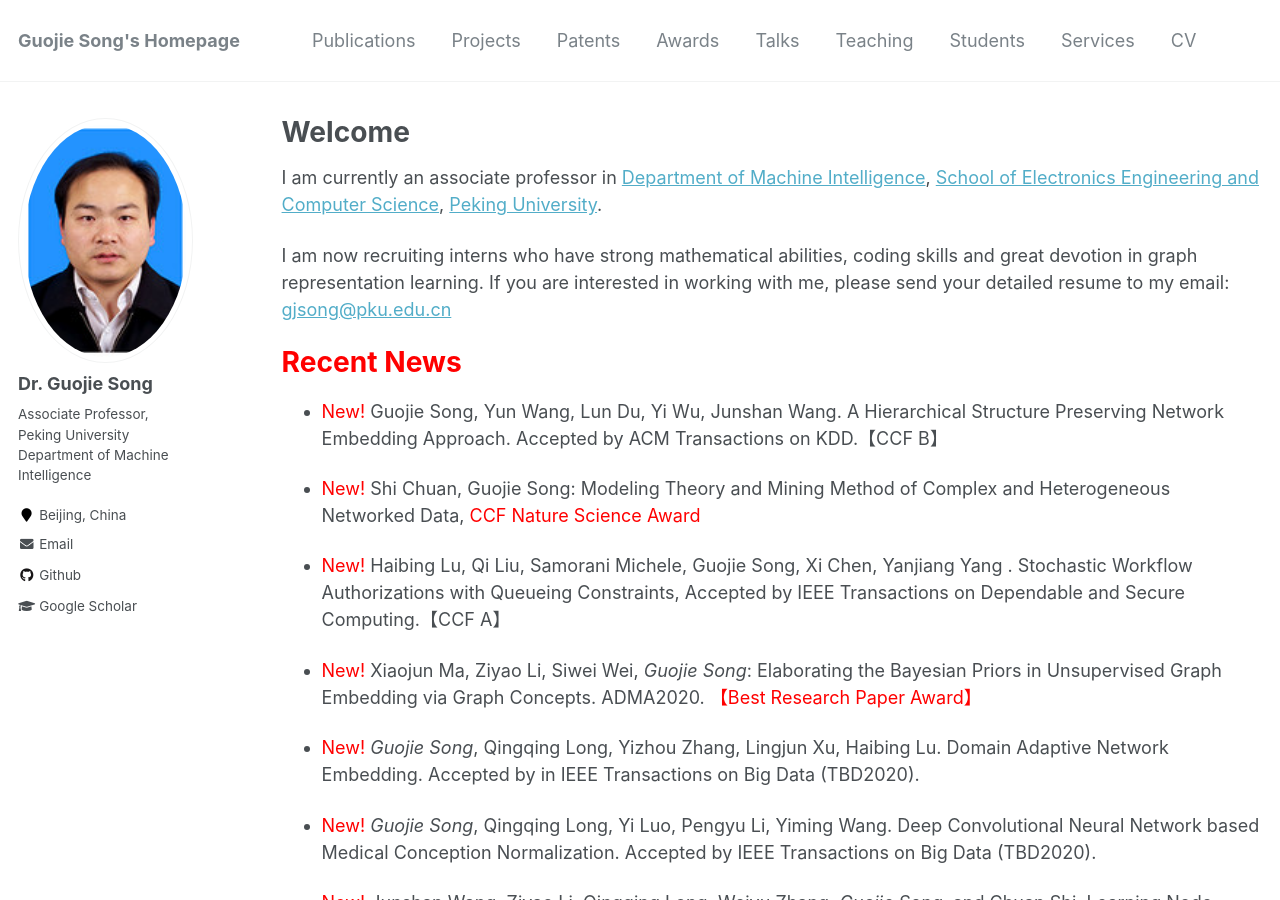
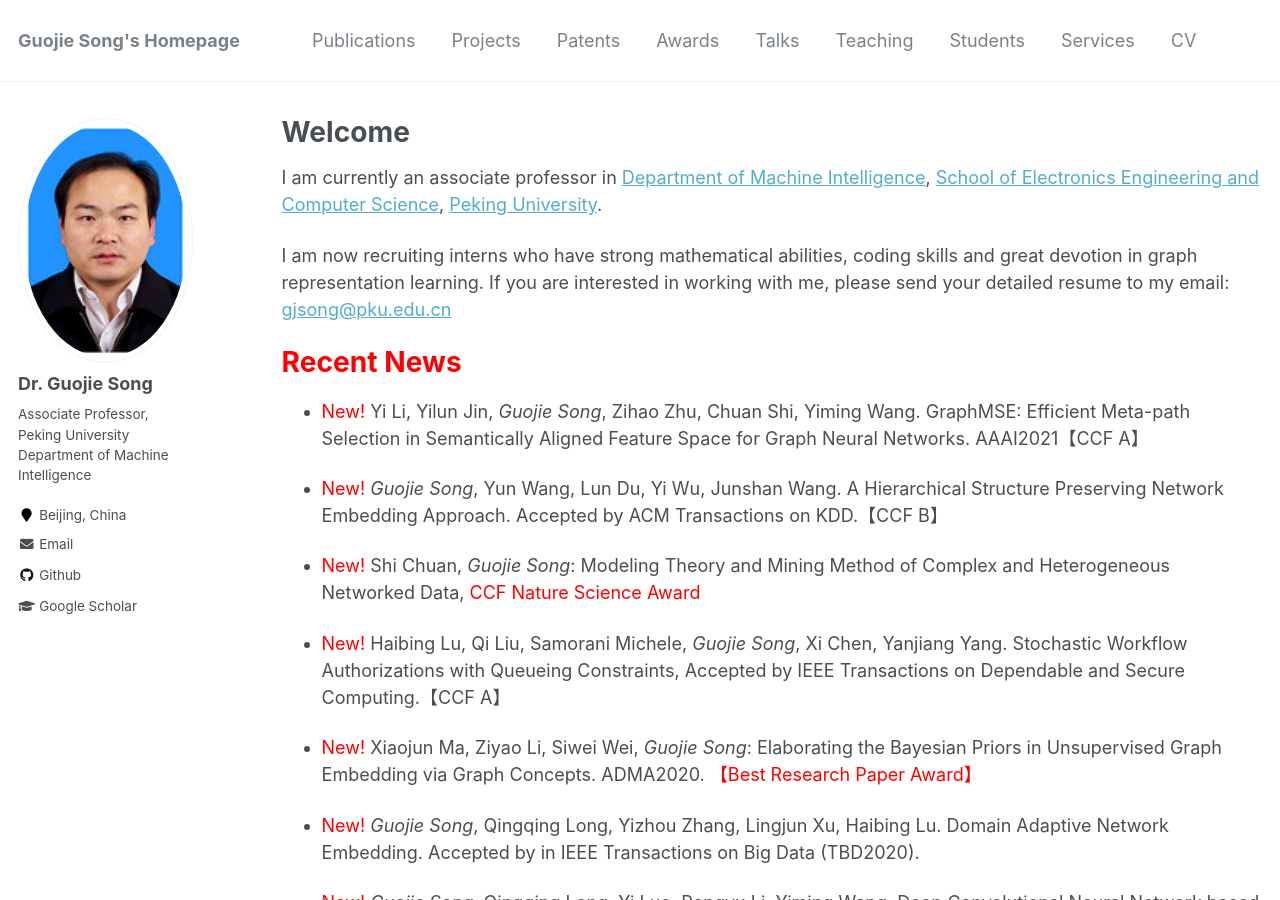
Before and after one commit to gjsong-pku/gjsong-pku.github.io, a Jekyll site: the page built from _pages/about.md, in a window 1280 px wide and 900 px high. Built offline with Jekyll 4.4.1, drawn with Linux system fonts in a browser that asks for light colours.

Commit message:
Update about.md

```diff
--- a/_pages/about.md
+++ b/_pages/about.md
@@ -17,11 +17,13 @@ I am now recruiting interns who have strong mathematical abilities, coding skill
 <span style='color:red'>Recent News</span>
 ======
 
-- <span style="color:red">New!</span>		Guojie Song, Yun Wang, Lun Du, Yi Wu, Junshan Wang. A Hierarchical Structure Preserving Network Embedding Approach. Accepted by ACM Transactions on KDD.【CCF B】
+- <span style="color:red">New!</span> Yi Li, Yilun Jin, *Guojie Song*, Zihao Zhu, Chuan Shi, Yiming Wang. GraphMSE: Efficient Meta-path Selection in Semantically Aligned Feature Space for Graph Neural Networks. AAAI2021【CCF A】
 
-- <span style="color:red">New!</span> Shi Chuan, Guojie Song: Modeling Theory and Mining Method of Complex and Heterogeneous Networked Data, <span style="color:red"> CCF Nature Science Award
+- <span style="color:red">New!</span> *Guojie Song*, Yun Wang, Lun Du, Yi Wu, Junshan Wang. A Hierarchical Structure Preserving Network Embedding Approach. Accepted by ACM Transactions on KDD.【CCF B】
 
-- <span style="color:red">New!</span>	Haibing Lu, Qi Liu, Samorani Michele, Guojie Song, Xi Chen, Yanjiang Yang . Stochastic Workflow Authorizations with Queueing Constraints, Accepted by IEEE Transactions on Dependable and Secure Computing.【CCF A】
+- <span style="color:red">New!</span> Shi Chuan, *Guojie Song*: Modeling Theory and Mining Method of Complex and Heterogeneous Networked Data, <span style="color:red"> CCF Nature Science Award
+
+- <span style="color:red">New!</span>	Haibing Lu, Qi Liu, Samorani Michele, *Guojie Song*, Xi Chen, Yanjiang Yang. Stochastic Workflow Authorizations with Queueing Constraints, Accepted by IEEE Transactions on Dependable and Secure Computing.【CCF A】
 
 - <span style="color:red">New!</span> Xiaojun Ma, Ziyao Li, Siwei Wei, *Guojie Song*: Elaborating the Bayesian Priors in Unsupervised Graph Embedding via Graph Concepts. ADMA2020. <span style="color:red"> 【Best Research Paper Award】
 
```
